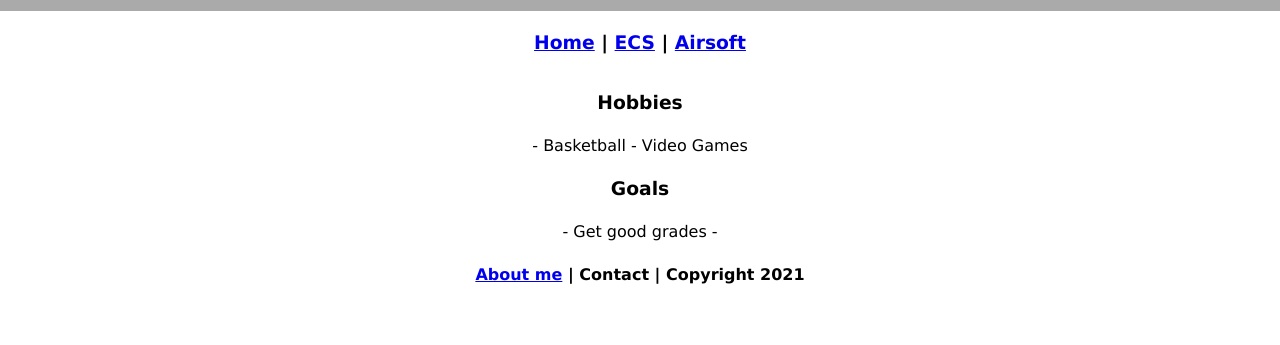
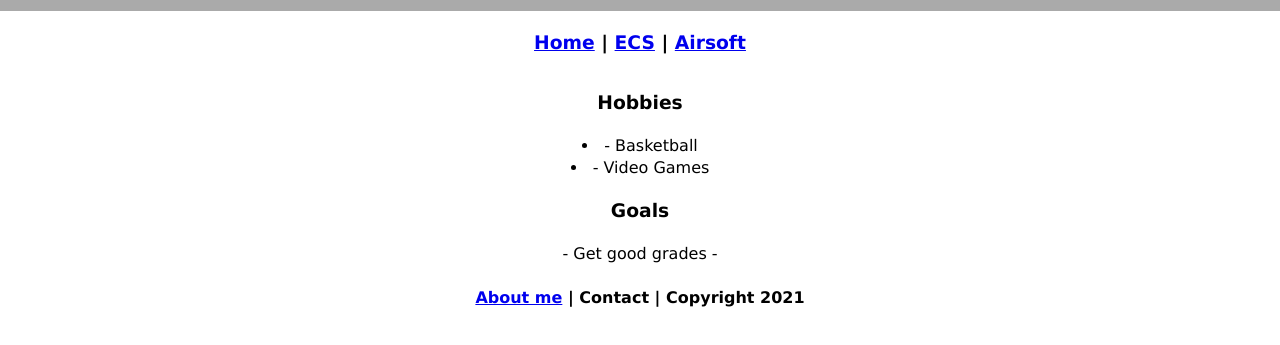
Before and after one commit to killrsushi/ecs-portfolio, a plain HTML site: page aboutme.html in a window 1280 px wide. Shown: the part 69-414 px from the top of the page. Drawn offline with Linux system fonts and the light colour scheme.

Commit message:
Update aboutme.html

```diff
--- a/aboutme.html
+++ b/aboutme.html
@@ -16,8 +16,8 @@
          </div>
          <div class="content">
             <h3>Hobbies</h3>
-            - Basketball
-            - Video Games
+            <li>- Basketball</li>
+            <li>- Video Games</li>
             <h3>Goals</h3>
             - Get good grades
             -
```
